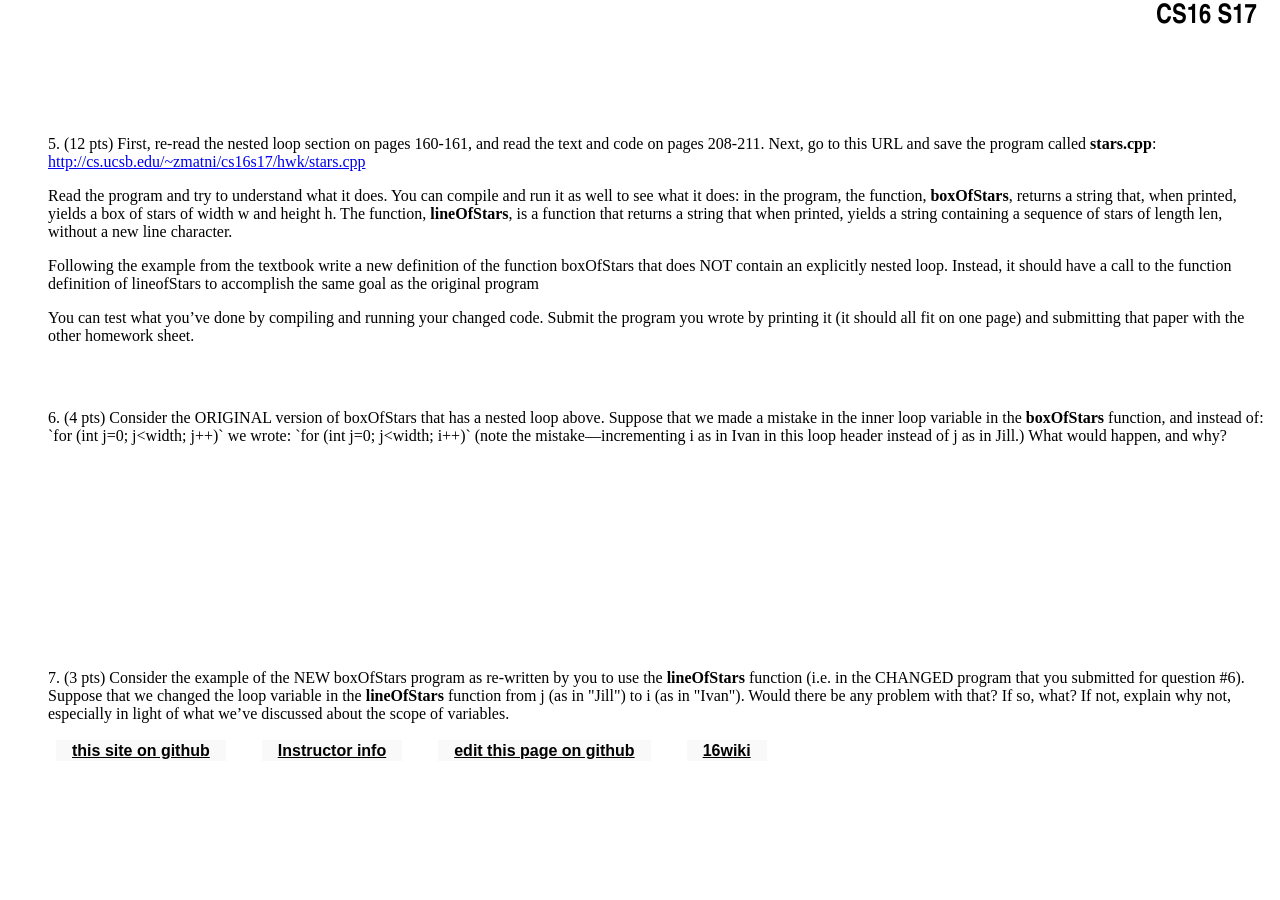
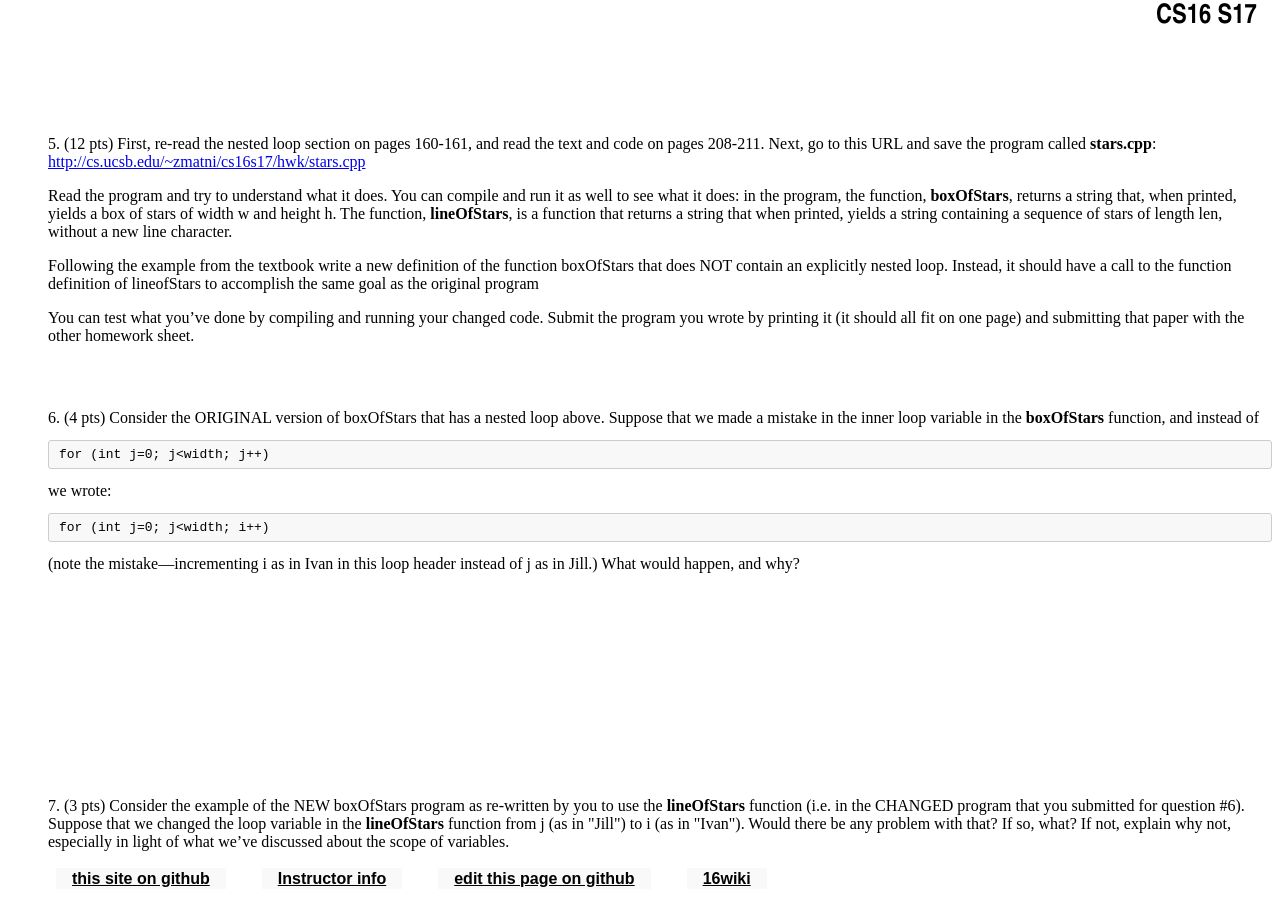
Before and after one commit to ucsb-cs16-s16/https-ucsb-cs16-s17.github.io, a Jekyll site: the page built from _hwk/h06.md, in a window 1280 px wide and 900 px high, scrolled down 1677 px. Built offline with Jekyll 4.4.1, drawn with Linux system fonts in a browser that asks for light colours; before the commit the page ends 2449 px from its top, so only the background shows below that.

Commit message:
Update h06.md

```diff
--- a/_hwk/h06.md
+++ b/_hwk/h06.md
@@ -77,11 +77,7 @@ int main(){
 	You can test what you’ve done by compiling and running your changed code. Submit the program you wrote by printing it (it should all fit on one page) and submitting that paper with the other homework sheet.
 	<div style="margin-bottom:4em"></div>
 
-6.	(4 pts) Consider the ORIGINAL version of boxOfStars that has a nested loop above. Suppose that we made a mistake in the inner loop variable in the <b>boxOfStars</b> function, and instead of:
-	`for (int j=0; j<width; j++)`
-	we wrote:
-	`for (int j=0; j<width; i++)`
-	(note the mistake—incrementing i as in Ivan in this loop header instead of j as in Jill.) What would happen, and why?
+6.	(4 pts) Consider the ORIGINAL version of boxOfStars that has a nested loop above. Suppose that we made a mistake in the inner loop variable in the <b>boxOfStars</b> function, and instead of <pre>for (int j=0; j<width; j++)</pre> we wrote: <pre>for (int j=0; j<width; i++)</pre> (note the mistake—incrementing i as in Ivan in this loop header instead of j as in Jill.) What would happen, and why?
   <div style="margin-bottom:14em"></div>
 
 7.	(3 pts) Consider the example of the NEW boxOfStars program as re-written by you to use the <b>lineOfStars</b> function (i.e. in the CHANGED program that you submitted for question #6). Suppose that we changed the loop variable in the <b>lineOfStars</b> function from j (as in "Jill") to i (as in "Ivan"). Would there be any problem with that? If so, what? If not, explain why not, especially in light of what we’ve discussed about the scope of variables.
```
